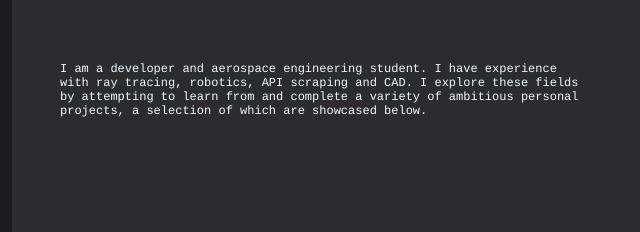
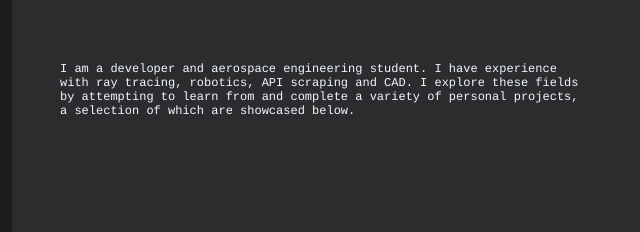
Before and after one commit to tmasdev/tmasdev.github.io, a plain HTML site: page index.html in a window 1280 px wide. Shown: the part 148-380 px from the top of the page, 20-660 px from the left. Drawn offline with Linux system fonts and the light colour scheme.

Commit message:
Removed "ambitious personal projects": its not exactly humble

```diff
--- a/index.html
+++ b/index.html
@@ -12,7 +12,7 @@
             <div id = "landingContainer">
                 <div id = "pageTextContainer">
                     <h1 id = "pageTitle">Thomas Gale</h1>
-                    <p id = "pageBio">I am a developer and aerospace engineering student. I have experience with ray tracing, robotics, API scraping and CAD. I explore these fields by attempting to learn from and complete a variety of ambitious personal projects, a selection of which are showcased below.</p>
+                    <p id = "pageBio">I am a developer and aerospace engineering student. I have experience with ray tracing, robotics, API scraping and CAD. I explore these fields by attempting to learn from and complete a variety of personal projects, a selection of which are showcased below.</p>
                 </div>
                 <div id = "navTextContainer">
                     <a href="/links.html" id = "navHref">Links</a>
```
